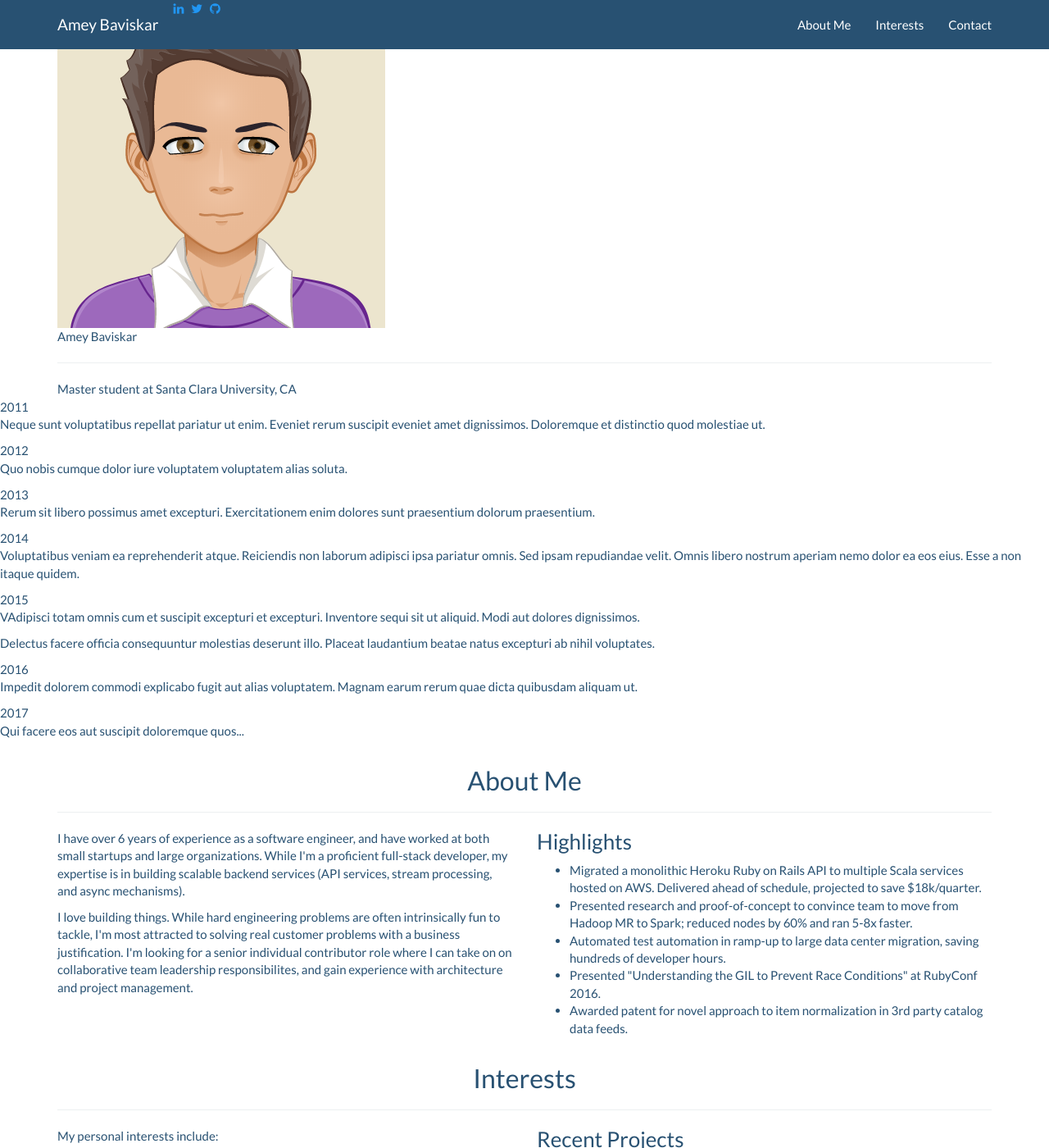
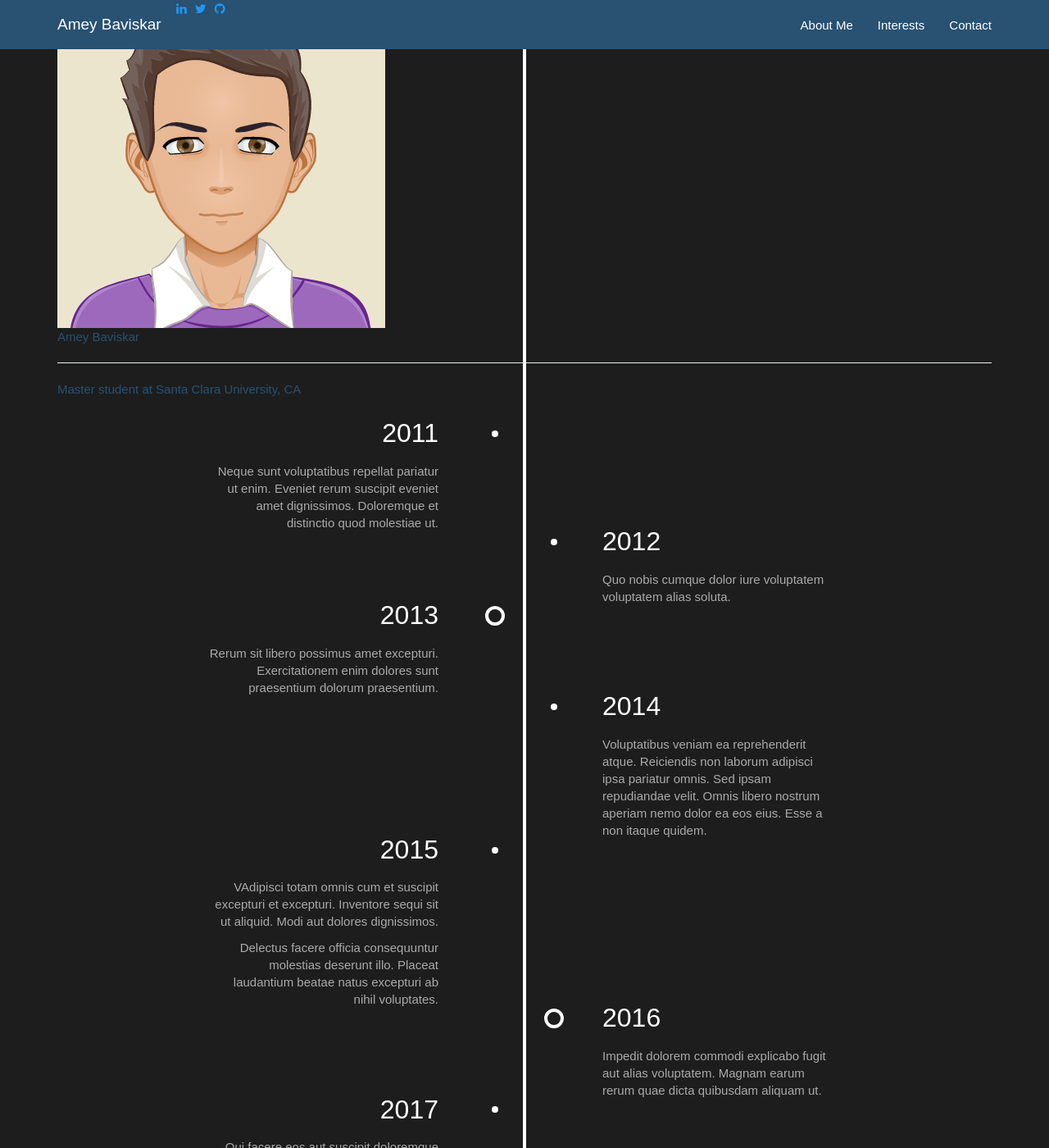
Before and after one commit to ameybav/estr4ng7d.github.io, a Jekyll site: the page built from index.html, in a window 1280 px wide and 1400 px high. Shown: the whole window at 82% size. Built offline with Jekyll 4.4.1, drawn with Linux system fonts in a browser that asks for light colours.

Commit message:
Update _includes/css/main.css

```diff
--- a/_includes/css/main.css
+++ b/_includes/css/main.css
@@ -1,4 +1,3 @@
-.sepe{
 body {
   background-color:#1D1D1D;
   min-height:100vh;
@@ -74,5 +73,3 @@ body {
     }
   }
 }
-
-}
```
